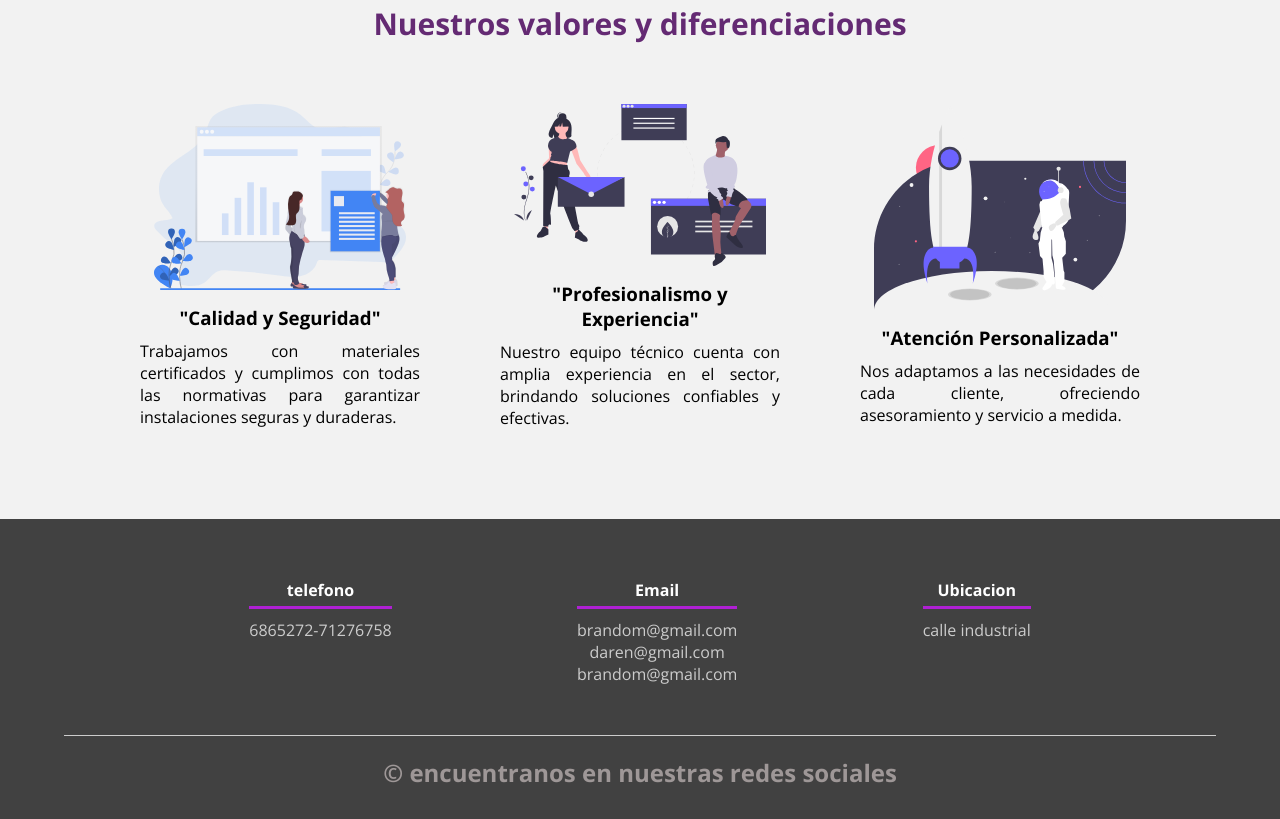
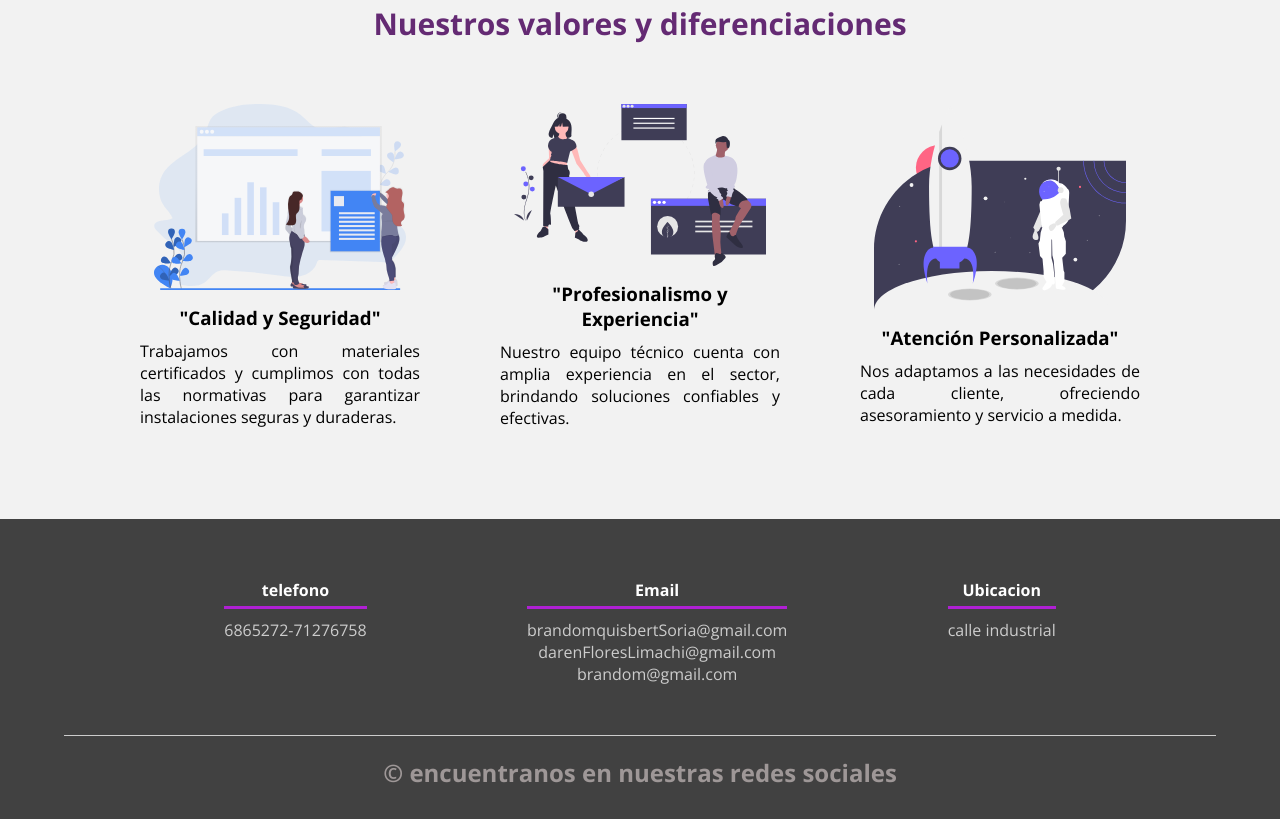
Before and after one commit to cristianonn/brando, a plain HTML site: page index.html in a window 1280 px wide. Shown: the part 3274-4093 px from the top of the page. Drawn offline with nearby package versions, Linux system fonts and the light colour scheme.

Commit message:
Update index.html

```diff
--- a/index.html
+++ b/index.html
@@ -292,8 +292,8 @@ Nos adaptamos a las necesidades de cada cliente, ofreciendo asesoramiento y serv
             </div>
             <div class="content-foo">
                 <h4>Email</h4>
-                <p>brandom@gmail.com</p>
-                <p>daren@gmail.com</p>
+                <p>brandomquisbertSoria@gmail.com</p>
+                <p>darenFloresLimachi@gmail.com</p>
                 <p>brandom@gmail.com</p>
             </div>
             <div class="content-foo">
```
